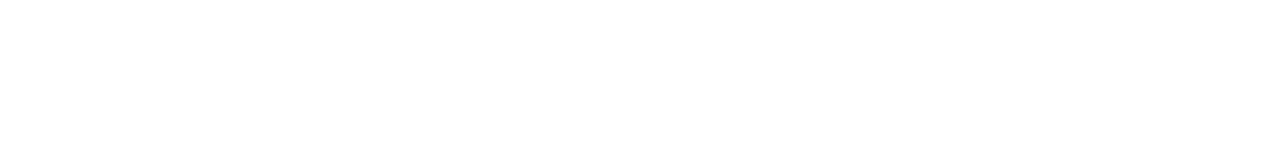
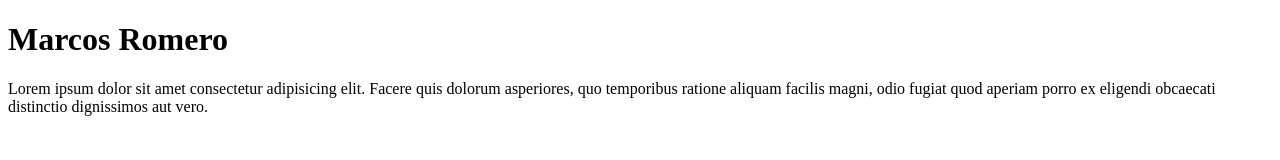
Before and after one commit to M4rckR/Exercises-Js, a plain HTML site: page index.html in a window 1280 px wide. Drawn offline with Linux system fonts and the light colour scheme.

Commit message:
Cambio desde marcos

```diff
--- a/index.html
+++ b/index.html
@@ -7,6 +7,7 @@
     <title>Document</title>
 </head>
 <body>
-
+    <h1>Marcos Romero</h1>
+    <p>Lorem ipsum dolor sit amet consectetur adipisicing elit. Facere quis dolorum asperiores, quo temporibus ratione aliquam facilis magni, odio fugiat quod aperiam porro ex eligendi obcaecati distinctio dignissimos aut vero.</p>
 </body>
 </html>
```
